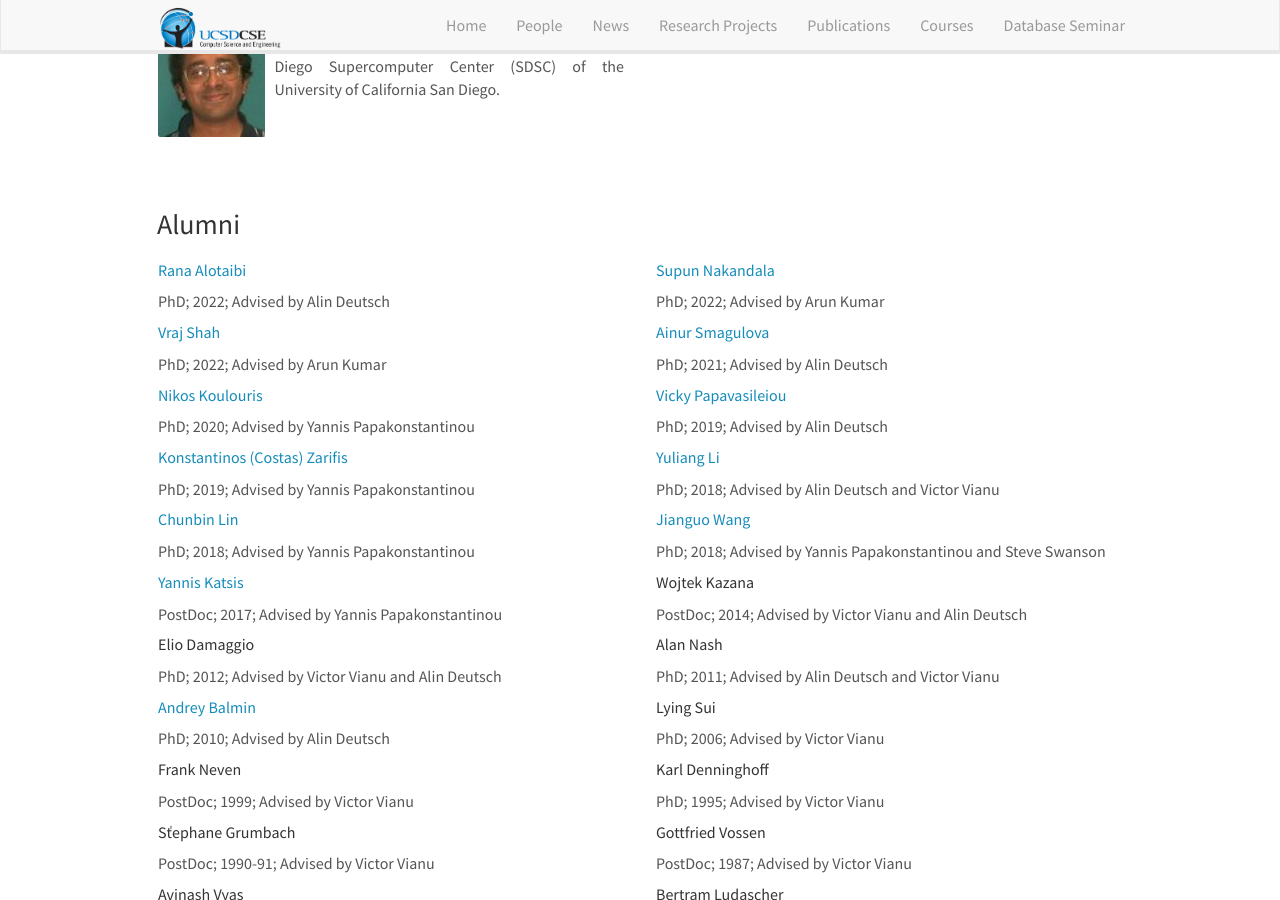
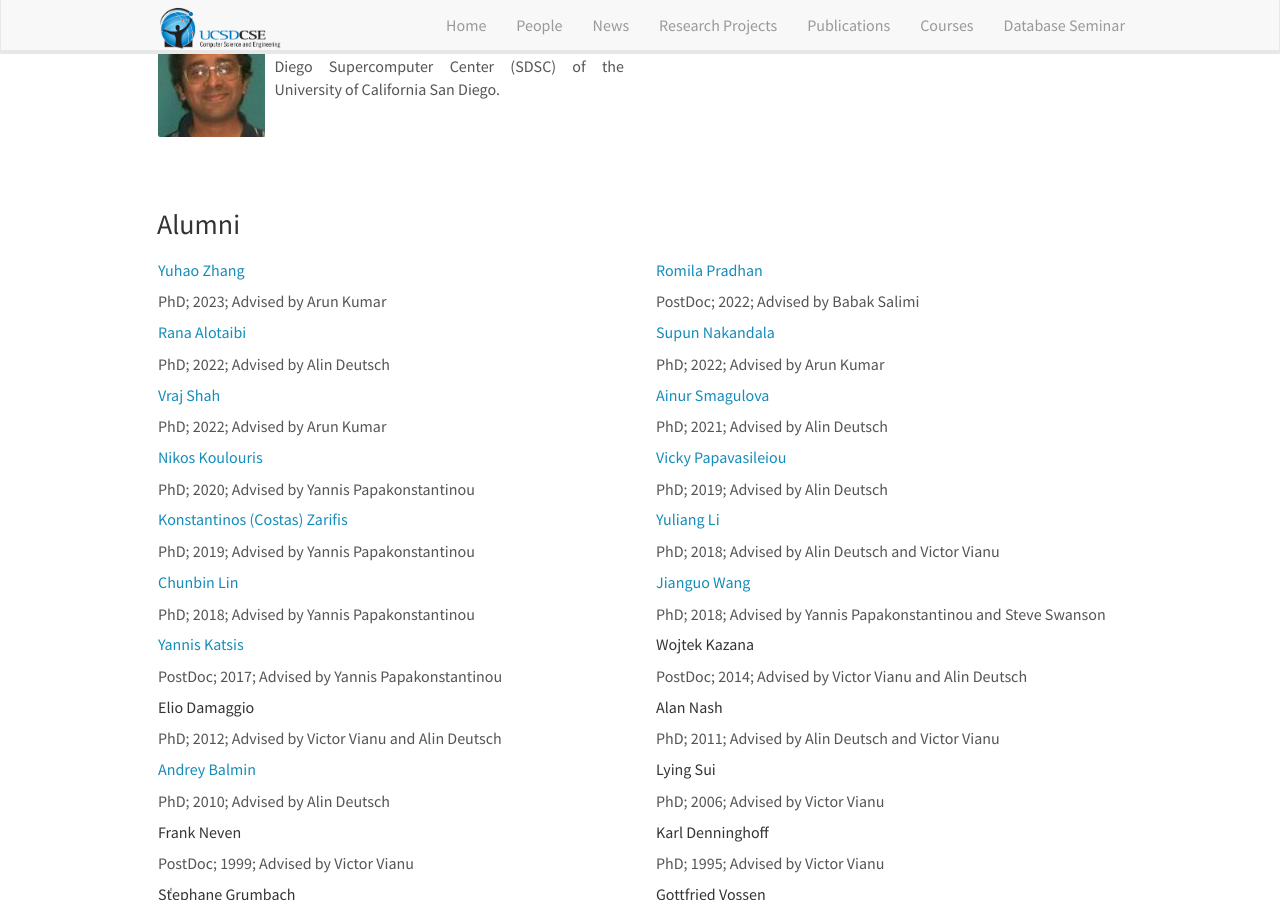
Before and after one commit to dbucsd/dbucsd.github.io, a Jekyll site: the page built from index.md, in a window 1280 px wide and 900 px high, scrolled down 1951 px. Built offline with Jekyll 4.4.1, drawn with Linux system fonts in a browser that asks for light colours; nearby versions of some CDN libraries.

Commit message:
Update alumni.yml

```diff
--- a/_data/alumni.yml
+++ b/_data/alumni.yml
@@ -1,3 +1,13 @@
+- name: Yuhao Zhang
+  year: 2023
+  type: PhD
+  web: https://yhzhang.info
+  advisor: Arun Kumar
+- name: Romila Pradhan
+  year: 2022
+  type: PostDoc
+  web : https://romilapradhan.github.io
+  advisor: Babak Salimi
 - name: Rana Alotaibi
   year: 2022
   type: PhD
@@ -6,7 +16,7 @@
 - name: Supun Nakandala
   year: 2022
   type: PhD
-  web : https://scnakandala.github.io/
+  web: https://scnakandala.github.io/
   advisor: Arun Kumar
 - name: Vraj Shah
   year: 2022
```
